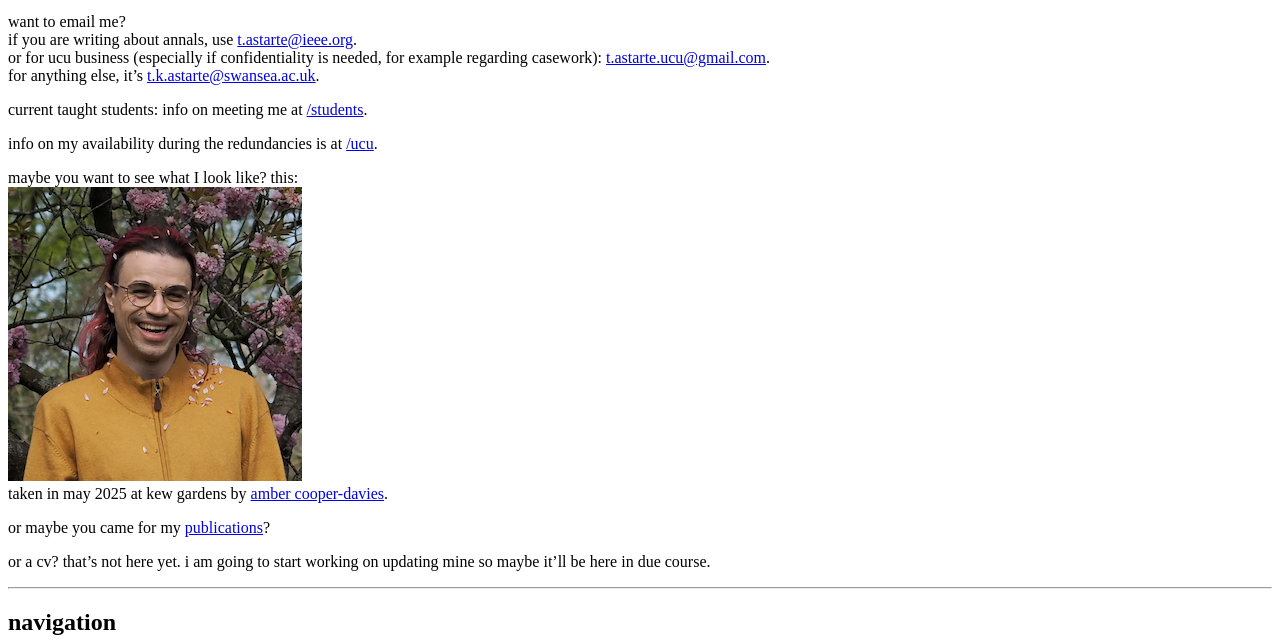
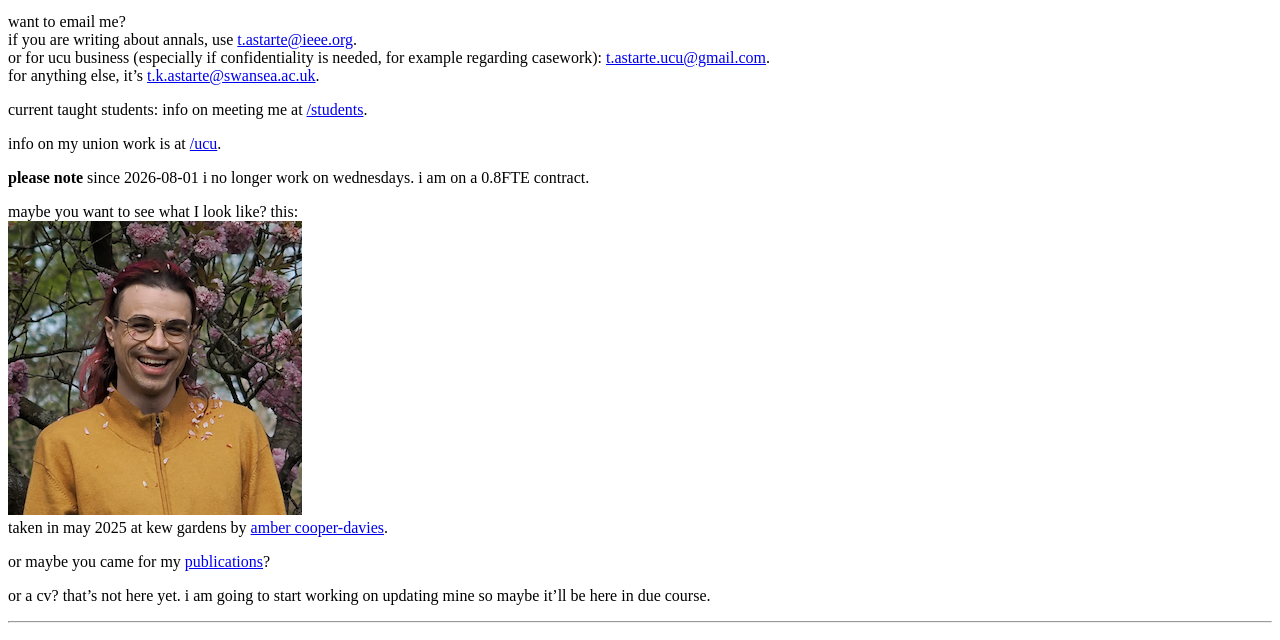
Before and after one commit to Tastarte/Tastarte.github.io, a plain HTML site: page index.html in a window 1280 px wide. Shown: the part 101-741 px from the top of the page. Drawn offline with Linux system fonts and the light colour scheme.

Commit message:
no more wednesdays

```diff
--- a/index.html
+++ b/index.html
@@ -25,8 +25,9 @@
     class="email">t.k.astarte@swansea.ac.uk</a>.</p>
     <p>current taught students: info on meeting me at <a
     href="students.html">/students</a>.</p>
-    <p>info on my availability during the redundancies is at <a
-    href="ucu.html">/ucu</a>.</p>
+    <p>info on my union work is at <a href="ucu.html">/ucu</a>.</p>
+    <p><strong>please note</strong> since 2026-08-01 i no longer work on
+    wednesdays. i am on a 0.8FTE contract.</p>
     <p>maybe you want to see what I look like? this:<br />
     <a href="res/img/TKA-25-large.jpeg"
     title="you thought! you thought?! gotcha!"><img
```
Also changed, not shown: students.html (+2 -0 lines), ucu.html (+3 -2 lines), 2 other files.
